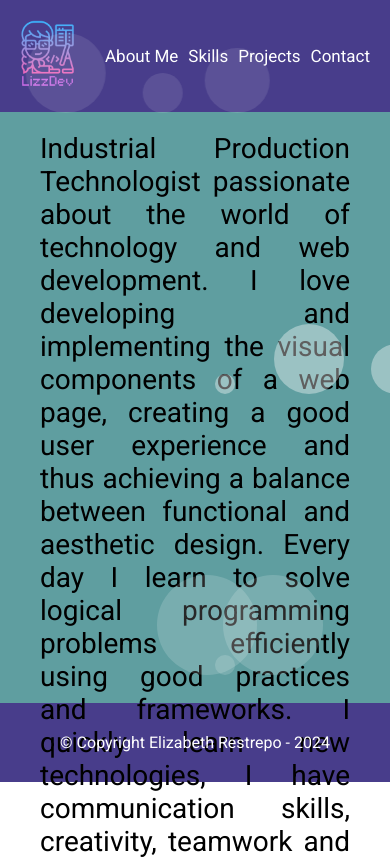
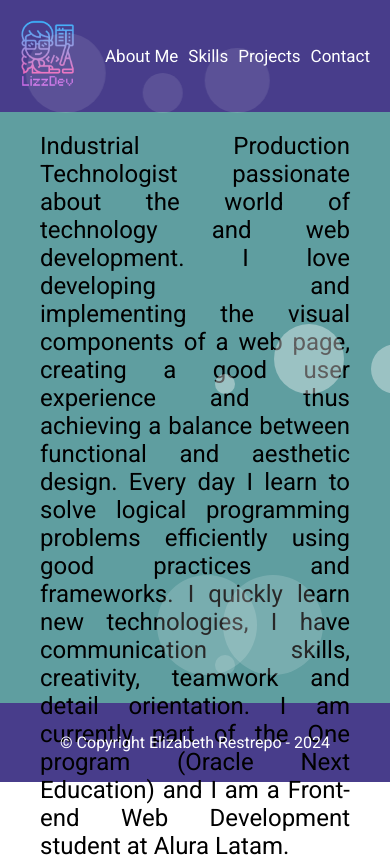
Before and after one commit to lizz023/portafolio-m, a React (Vite) app: page /aboutMe in a window 390 px wide. Shown: the top 859 px of the page. Built offline with nearby package versions, Linux system fonts and the light colour scheme.

Commit message:
responsive AboutMe

```diff
--- a/src/Pages/AboutMe.jsx
+++ b/src/Pages/AboutMe.jsx
@@ -25,9 +25,10 @@ const Paragraph = styled.p`
     padding: 20px 40px;
     text-align: justify;
     color: #000;
-    font-size: 28px;
 
-
+    @media (min-width: 1136px) {
+        font-size: 28px;
+    }
 `
 const Gif = styled.img`
     padding: 20px 40px;
```
